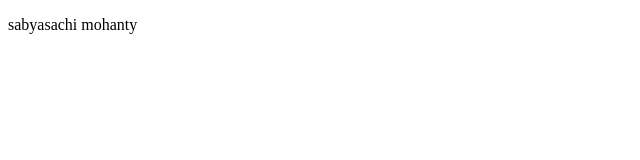
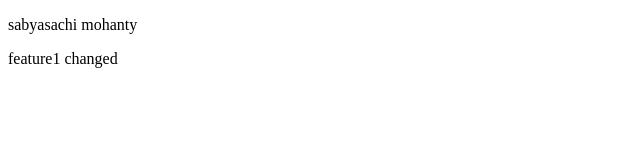
Before and after one commit to sabya169/localRepo, a plain HTML site: page index.html in a window 1280 px wide. Shown: the whole page, without its empty margins (0-640 px from the left). Drawn offline with Linux system fonts and the light colour scheme.

Commit message:
in feature1

```diff
--- a/index.html
+++ b/index.html
@@ -7,5 +7,6 @@
 </head>
 <body>
     <p>sabyasachi mohanty</p>
+    <p>feature1 changed</p>
 </body>
 </html>
```
